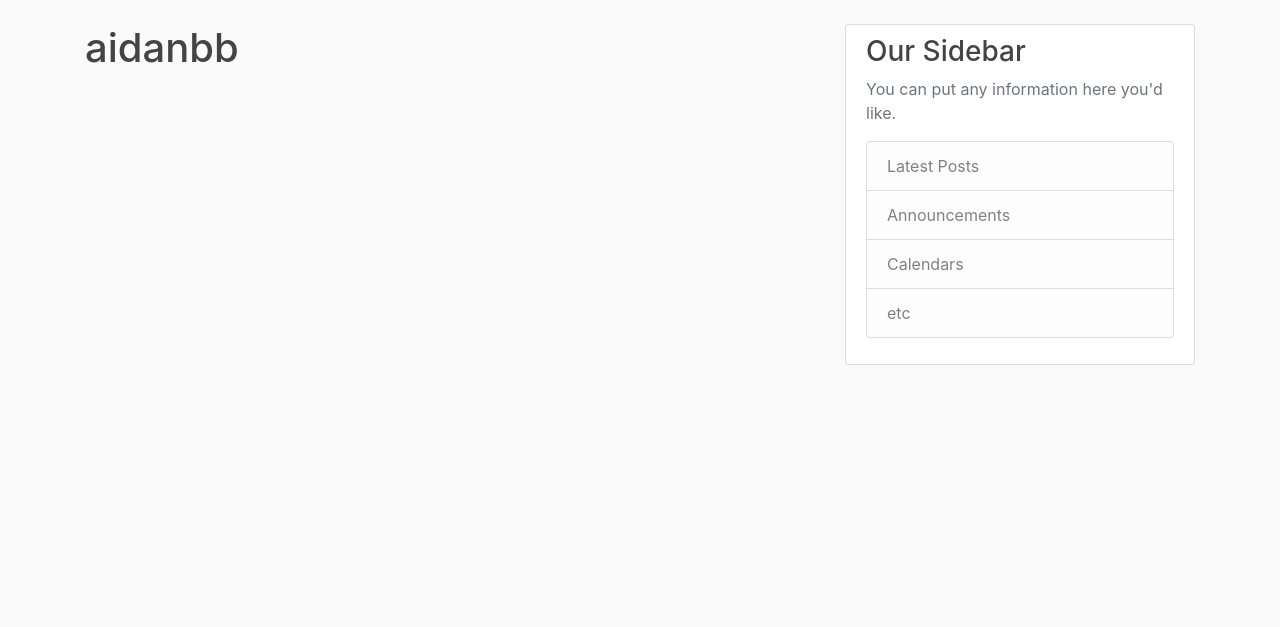
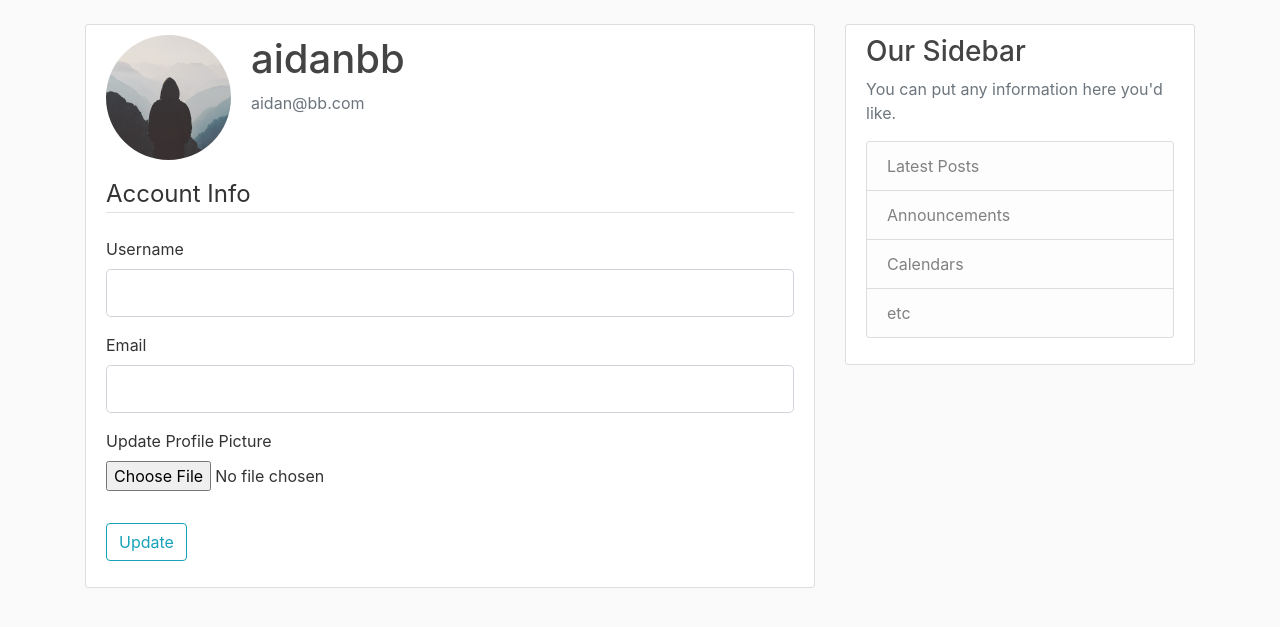
Before and after one commit to joey7040/Python_stuff, a Flask app: page /account in a window 1280 px wide. Shown: the part 56-683 px from the top of the page. Run offline with Flask 2, Linux system fonts and the light colour scheme; a user stored in the database is signed in; some libraries are stand-ins or nearby versions.

Commit message:
added profile pictures and update acct info form to acct route

```diff
--- a/mini_social_app/flaskblog/__init__.py
+++ b/mini_social_app/flaskblog/__init__.py
@@ -10,6 +10,6 @@ db = SQLAlchemy(app)
 bcrypt = Bcrypt(app)
 login_manager = LoginManager(app)
 login_manager.login_view = 'login'
-
+login_manager.login_message_category = 'info'
 
 from flaskblog import routes
--- a/mini_social_app/flaskblog/forms.py
+++ b/mini_social_app/flaskblog/forms.py
@@ -1,4 +1,6 @@
 from flask_wtf import FlaskForm
+from flask_login import current_user
+from flask_wtf.file import FileField, FileAllowed
 from wtforms import StringField, PasswordField, SubmitField, BooleanField
 from wtforms.validators import DataRequired, Length, Email, EqualTo, ValidationError
 from flaskblog.models import User
@@ -31,3 +33,24 @@ class LoginForm(FlaskForm):
     password = PasswordField('Password', validators=[DataRequired()])
     remember = BooleanField('Remember Me')
     submit = SubmitField('Login')
+
+class UpdateAccountForm(FlaskForm):
+    username = StringField('Username',
+                           validators=[DataRequired(), Length(min=2, max=20)])
+    email = StringField('Email',
+                        validators=[DataRequired(), Email()])
+    picture = FileField('Update Profile Picture', validators=[FileAllowed(['jpg', 'png'])])
+
+    submit = SubmitField('Update')
+
+    def validate_username(self, username):
+        if username.data != current_user.username:
+            user = User.query.filter_by(username=username.data).first()
+            if user:
+                raise ValidationError('That username is taken. Please choose a different one.')
+
+    def validate_email(self, email):
+        if email.data != current_user.email:
+            user = User.query.filter_by(email=email.data).first()
+            if user:
+                raise ValidationError('That email is taken. Please choose a different one.')
--- a/mini_social_app/flaskblog/routes.py
+++ b/mini_social_app/flaskblog/routes.py
@@ -1,6 +1,6 @@
-from flask import render_template, url_for, flash, redirect
+from flask import render_template, url_for, flash, redirect, request
 from flaskblog.models import User, Post
-from flaskblog.forms import RegistrationForm, LoginForm
+from flaskblog.forms import RegistrationForm, LoginForm, UpdateAccountForm
 from flaskblog import app , db, bcrypt
 from flask_login import login_user, current_user, logout_user , login_required
 
@@ -55,7 +55,8 @@ def login():
         user = User.query.filter_by(email=form.email.data).first()
         if user and bcrypt.check_password_hash(user.password, form.password.data):
             login_user(user, remember=form.remember.data)
-            return redirect(url_for('home'))
+            next_page = request.args.get('next')
+            return redirect(next_page) if next_page else redirect(url_for('home'))
         else:
             flash('Login Unsuccessful. Please check email and password', 'danger')
     return render_template('login.html', title='Login', form=form)
@@ -68,4 +69,6 @@ def logout():
 @app.route("/account")
 @login_required
 def account():
-    return render_template('account.html', title='Account')
+    form = UpdateAccountForm()
+    image_file = url_for('static', filename='profile_pics/'+ current_user.image_file)
+    return render_template('account.html', title='Account', image_file=image_file, form=form)
--- a/mini_social_app/flaskblog/templates/account.html
+++ b/mini_social_app/flaskblog/templates/account.html
@@ -1,5 +1,58 @@
 
 {% extends "layout.html" %}
 {% block content %}
-    <h1>{{current_user.username}}</h1>
+    <div class="content-section">
+      <div class="media">
+        <img class="rounded-circle account-img" src="{{ image_file }}">
+        <div class="media-body">
+          <h2 class="account-heading">{{ current_user.username }}</h2>
+          <p class="text-secondary">{{ current_user.email }}</p>
+        </div>
+      </div>
+        <form method="POST" action="" enctype="multipart/form-data">
+            {{ form.hidden_tag() }}
+            <fieldset class="form-group">
+                <legend class="border-bottom mb-4">Account Info</legend>
+                <div class="form-group">
+                    {{ form.username.label(class="form-control-label") }}
+
+                    {% if form.username.errors %}
+                        {{ form.username(class="form-control form-control-lg is-invalid") }}
+                        <div class="invalid-feedback">
+                            {% for error in form.username.errors %}
+                                <span>{{ error }}</span>
+                            {% endfor %}
+                        </div>
+                    {% else %}
+                        {{ form.username(class="form-control form-control-lg") }}
+                    {% endif %}
+                </div>
+                <div class="form-group">
+                    {{ form.email.label(class="form-control-label") }}
+                    {% if form.email.errors %}
+                        {{ form.email(class="form-control form-control-lg is-invalid") }}
+                        <div class="invalid-feedback">
+                            {% for error in form.email.errors %}
+                                <span>{{ error }}</span>
+                            {% endfor %}
+                        </div>
+                    {% else %}
+                        {{ form.email(class="form-control form-control-lg") }}
+                    {% endif %}
+                </div>
+                <div class="form-group">
+                    {{ form.picture.label() }}
+                    {{ form.picture(class="form-control-file") }}
+                    {% if form.picture.errors %}
+                        {% for error in form.picture.errors %}
+                            <span class="text-danger">{{ error }}</span></br>
+                        {% endfor %}
+                    {% endif %}
+                </div>
+            </fieldset>
+            <div class="form-group">
+                {{ form.submit(class="btn btn-outline-info") }}
+            </div>
+        </form>
+    </div>
 {% endblock content %}
```
Also changed, not shown: mini_social_app/flaskblog/static/profile_pics/default.jpg (added).
